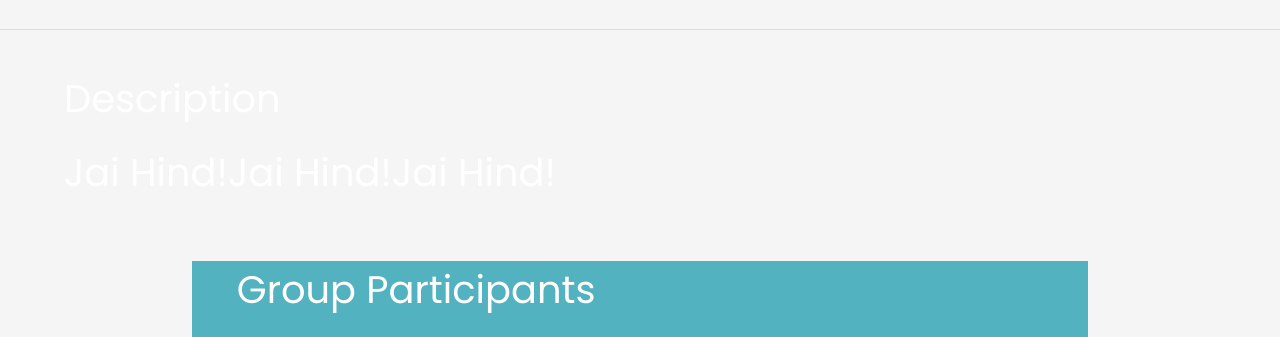
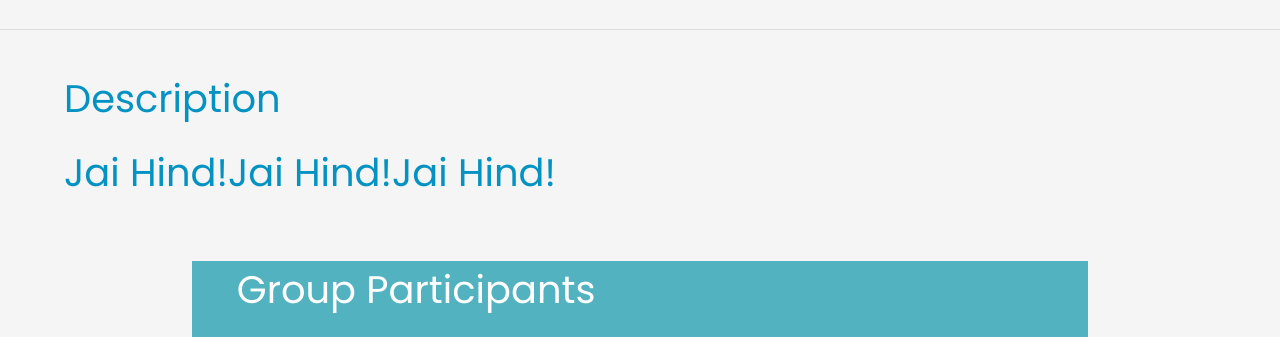
Before and after one commit to AryanKhurana/fingroup, a plain HTML site: page index.html in a window 1280 px wide. Shown: the part 669-1006 px from the top of the page. Drawn offline with nearby package versions, Linux system fonts and the light colour scheme.

Commit message:
Update index.html

```diff
--- a/index.html
+++ b/index.html
@@ -21,7 +21,7 @@
       }
       p{
 font-family: 'Poppins', sans-serif;
-        color:white; !important;
+        color:white;
         font-size:3vw ;
       }
       .add{margin-right:1%;margin-bottom:5px;margin-top:5px;}
@@ -74,8 +74,8 @@ font-family: 'Poppins', sans-serif;
       </div>
       <hr>
       <div class="description"><br>
-        <p style="color:white;margin-left:5%;">Description</p>
-        <p style="color:white;margin-left:5%;">Jai Hind!Jai Hind!Jai Hind!</p>
+        <p style="color:#0492C2;margin-left:5%;">Description</p>
+        <p style="color:#0492C2;margin-left:5%;">Jai Hind!Jai Hind!Jai Hind!</p>
     <!-- Optional JavaScript -->
 
           <br>
```
